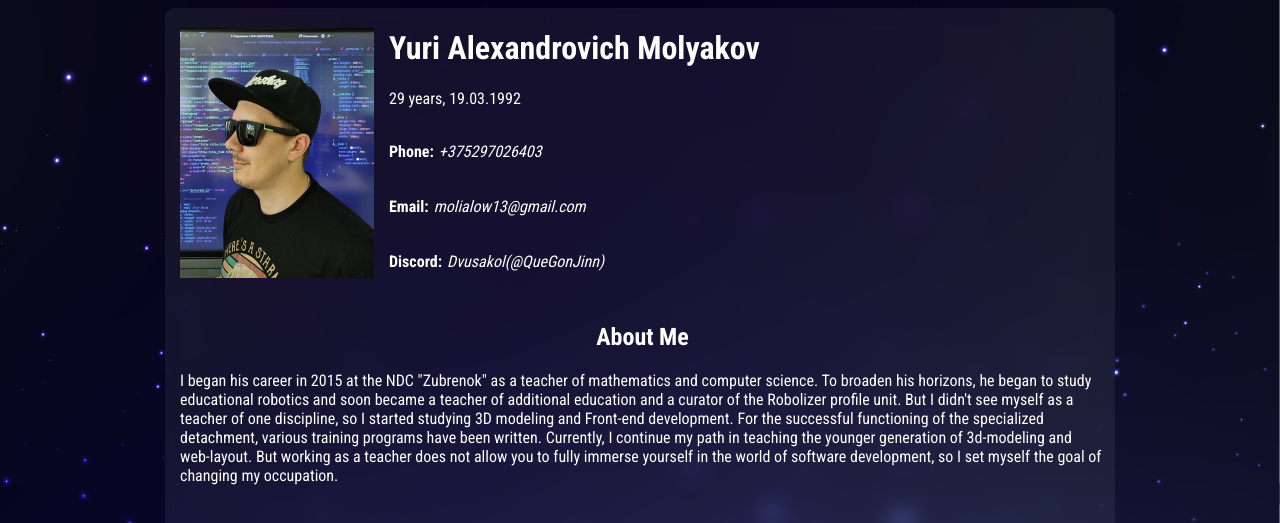
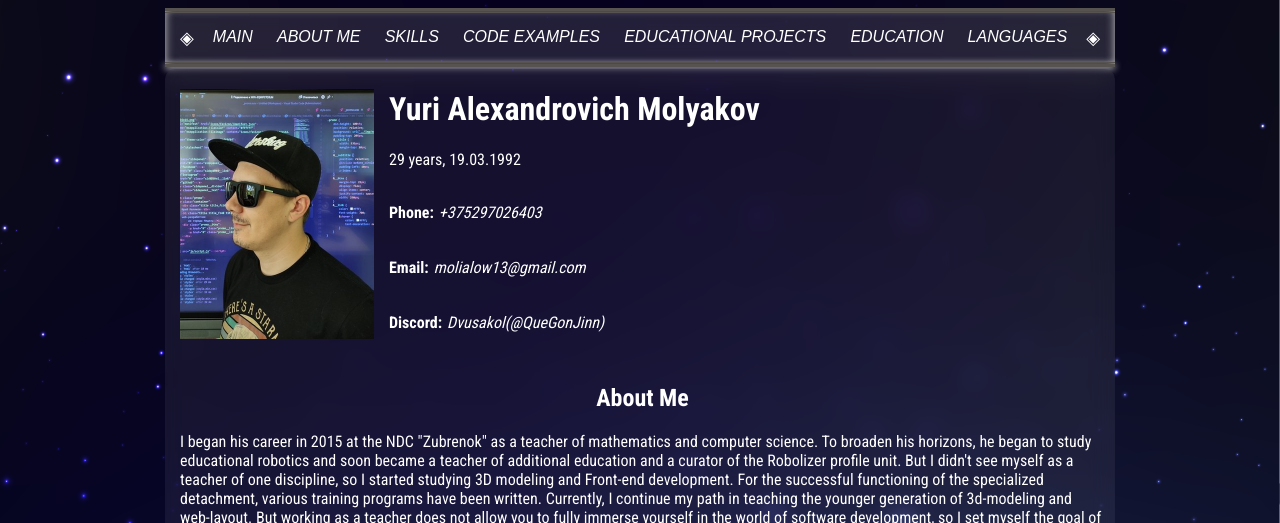
Before and after one commit to QueGonJinn/rsschool-cv, a plain HTML site: page index.html in a window 1280 px wide. Shown: the top 523 px of the page. Drawn offline with Linux system fonts and the light colour scheme.

Commit message:
feat:added footer and header

```diff
--- a/css/style.css
+++ b/css/style.css
@@ -22,6 +22,77 @@ body {
 
 
 }
+
+.top__menu {
+    position: relative;
+    background: #ffffff10;
+    box-shadow: inset 0 0 10px #ccc;
+}
+
+.top__menu::before,
+.top__menu:after {
+    content: "";
+    display: block;
+    height: 1px;
+    border-top: 3px solid #575350;
+    border-bottom: 1px solid #575350;
+    margin-bottom: 2px;
+  }
+
+.top__menu:after {
+    border-bottom: 3px solid #575350;
+    border-top: 1px solid #575350;
+    box-shadow: 0 2px 7px #ccc;
+    margin-top: 2px;
+  }
+
+
+
+.header__menu {
+    list-style: none;
+    padding: 0 30px;
+    margin: 0;
+    font-size: 18px;
+    text-align: center;
+    position: relative;
+}
+
+.header__menu:before,
+.header__menu:after {
+  content: "\25C8";
+  line-height: 1;
+  position: absolute;
+  top: 50%;
+  transform: translateY(-50%);
+}
+
+.header__menu:before {left: 15px;}
+.header__menu:after {right: 15px;}
+.header__menu li {
+  display: inline-block;
+  padding: 5px 0;
+}
+
+.header__menu a {
+    text-decoration: none;
+    display: inline-block;
+    margin: 2px 5px;
+    padding: 6px 5px;
+    font-family: 'PT Sans', sans-serif;
+    font-size: 16px;
+    color: #fff;
+    border-bottom: 1px solid transparent;
+    transition: .3s linear;
+    text-transform: uppercase;
+  }
+  .header__menu .current, .header__menu a:hover {
+    border-radius: 3px;
+    background: #f3ece1;
+    color: #313131;
+    text-shadow: 0 1px 0 #fff;
+    border-color: #c6c6c6;
+  }
+
 
 .main__information {
     display: flex;
@@ -90,6 +161,10 @@ a {
 .educational__projects {
     margin-top: 10px;
 }
+.languages{
+    padding-bottom: 15px;
+    margin-bottom: 15px;
+}
 
 .project__category{
     margin: 0 auto;
@@ -98,3 +173,14 @@ a {
 .category__title {
     margin: 15px 10px 5px 5px;
 }
+
+
+.footer__wrapper {
+    display: flex;
+    align-items: center;
+    justify-content: space-between;
+}
+
+.footer__img {
+    width: 300px;
+}
--- a/index.html
+++ b/index.html
@@ -11,8 +11,24 @@
     <link rel="stylesheet" href="css/style.css">
 </head>
 <body>
+    <header>
         <div class="container">
-        <div class="main__information">
+            <nav class="top__menu">
+                <ul class="header__menu">
+                    <li><a href="#main">Main</a></li>
+                    <li><a href="#about_me">About Me</a></li>
+                    <li><a href="#skills">Skills</a></li>
+                    <li><a href="#code_examples">Code examples</a></li>
+                    <li><a href="#educational_projects">Educational projects</a></li>
+                    <li><a href="#education">Education</a></li>
+                    <li><a href="#languages">Languages</a></li>
+                </ul>
+            </nav>
+        </div>
+    </header>
+    <main>
+        <div class="container">
+            <div id="main" class="main__information">
                 <img class="main__photo" src="img/markdown.png" alt="main_photo">
                 <div class="main__aboutme">
                     <h1>Yuri Alexandrovich Molyakov</h1>
@@ -33,7 +49,7 @@
                     </div>
                 </div>
             </div>
-        <div class="about__me">
+            <div id="about_me" class="about__me">
                 <h2 class="title">About Me</h2>
                 <p class="about__me__text">
                     I began his career in 2015 at the NDC "Zubrenok" as a teacher of mathematics and computer science. To broaden his horizons, he began to study educational robotics and soon became a teacher of additional education and a curator of the Robolizer profile unit. But I didn't see myself as a teacher of one discipline, so I started studying 3D modeling and Front-end development. For the successful functioning of the specialized detachment, various training programs have been written. Currently, I continue my path in teaching the younger generation of 3d-modeling and web-layout.
@@ -41,7 +57,7 @@
                 </p>
 
             </div>
-        <div class="skills">
+            <div id="skills" class="skills">
                 <h2 class="title">Skills</h2>
                 <div class="skills__wrapper">
                     <img class="skills__img" src="icons/kisspng-blender-3d-computer-graphics-logo-filehippo-3d-mod-5bc51d749e8042.0719968715396447886492.png" alt="blender">
@@ -53,7 +69,7 @@
                     <img class="skills__img" src="icons/kisspng-github-repository-commit-version-control-github-5ab8bdf71d6218.7448464515220566951204.png" alt="git">
                 </div>
             </div>
-        <div class="code__exaples">
+            <div id="code_examples" class="code__exaples">
                 <h2 class="title">Code examples</h2>
                 <pre>
                     export function canFreePrisoner(
@@ -64,7 +80,7 @@
                     {return ( (prisonerIsAwake && !knightIsAwake && !archerIsAwake) || (!archerIsAwake && petDogIsPresent));}
                 </pre>
             </div>
-        <div class="educational__projects">
+            <div id="educational_projects" class="educational__projects">
                 <h2 class="title">Educational projects</h2>
                 <ul>
                     <li class="project__category">
@@ -89,7 +105,7 @@
                     </li>
                 </ul>
             </div>
-        <div class="education">
+            <div id="education" class="education">
                 <h2 class="title"> Education</h2>
                 <ol>
                     <li class="project__category">
@@ -107,7 +123,7 @@
                     </li>
                 </ol>
             </div>
-        <div class="languages">
+            <div id="languages" class="languages">
                 <h2 class="title">Languages</h2>
                 <ul>
                     <li class="project__category">
@@ -128,6 +144,20 @@
                 </ul>
             </div>
         </div>
+    </main>
+    <footer>
+        <div class="container">
+            <div class="footer__wrapper">
+                <a href="https://rs.school/js/">
+                    <img class="footer__img" src="icons/rs_school_js.svg" alt="rs-schol">
+                </a>
+                <h2 class="title">2022</h2>
+                <a href="https://github.com/QueGonJinn">
+                    <img class="footer__img" src="icons/GitHub_Logo_White.png" alt="GitHub">
+                </a>
 
+            </div>
+        </div>
+    </footer>
 </body>
 </html>
```
Also changed, not shown: icons/GitHub_Logo_White.png (added), icons/rs_school_js.svg (added). Lines whose indentation alone changed are shown as unchanged.
